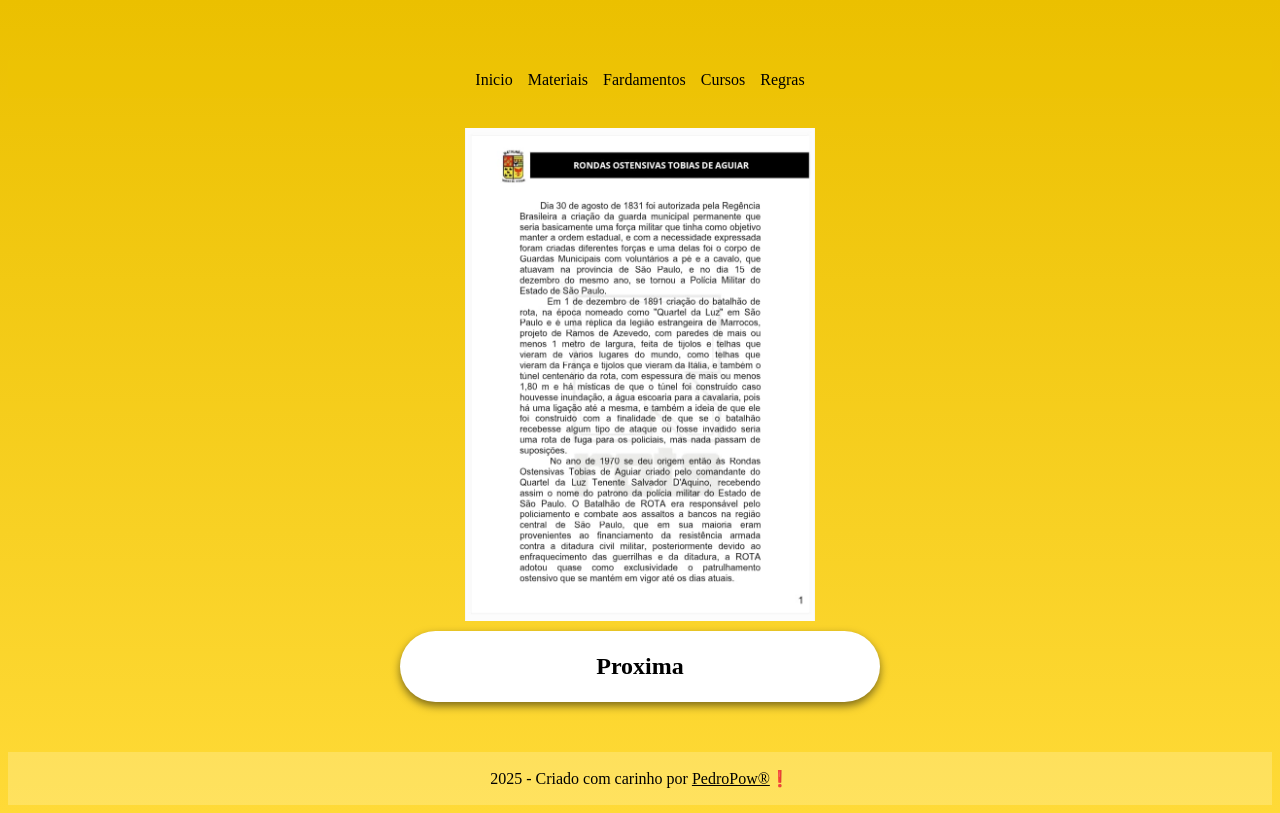
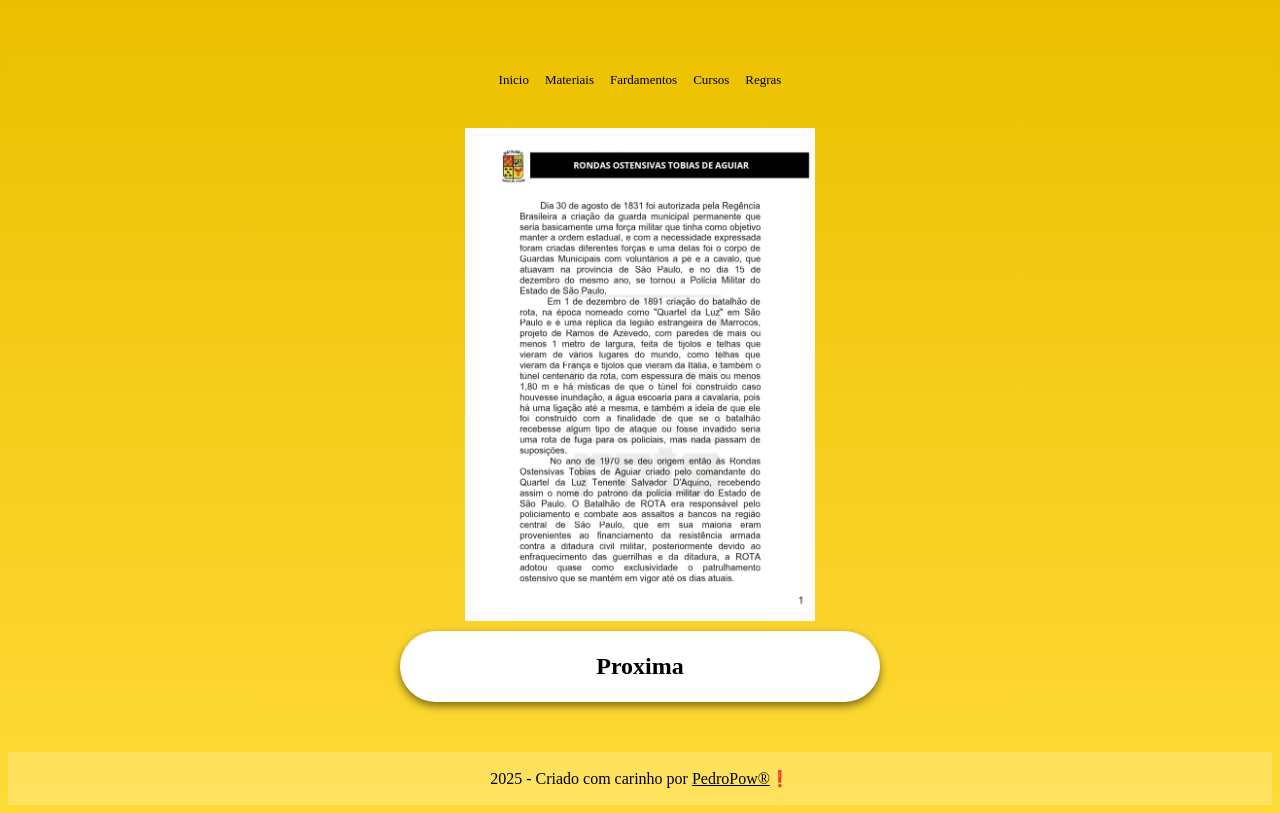
Before and after one commit to PedroPow/BatalhaoRotaVitrual, a website: page public/1.html in a window 1280 px wide. Drawn offline with Linux system fonts and the light colour scheme.

Commit message:
Update style2.css

```diff
--- a/public/estilo/style2.css
+++ b/public/estilo/style2.css
@@ -66,7 +66,8 @@
             text-decoration: none;
             color: #000000;
             margin: 5px;
-            padding: 0.5px;
+            padding: 1px;
+            font-size: small;
         }
 
         nav a:hover{
```
